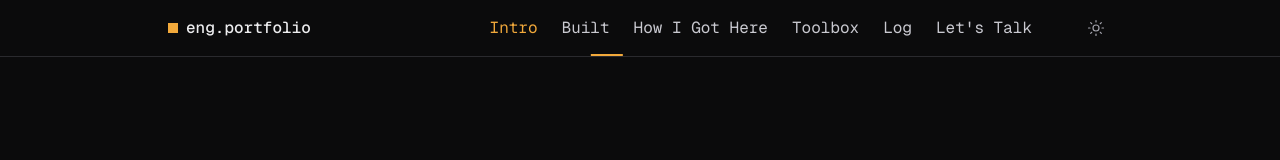
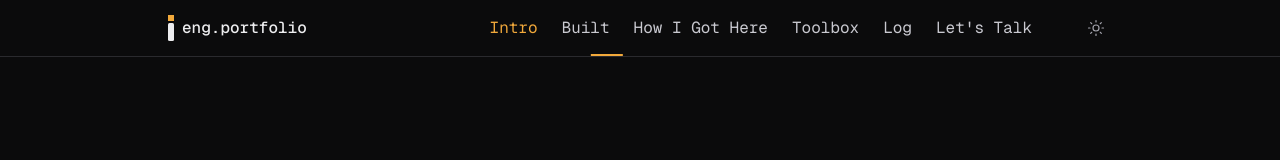
Before and after one commit to IshakAbdiazizHussen/Ishak-Abdiaziz----Portfolio, a Next.js app in the folder frontend/: page / in a window 1280 px wide. Shown: the top 160 px of the page. Built offline with nearby package versions, Linux system fonts and the light colour scheme; no server answers.

Commit message:
bring there my logo which stand my name of Ishak.I

```diff
--- a/frontend/components/Nav.module.css
+++ b/frontend/components/Nav.module.css
@@ -36,11 +36,25 @@
   white-space: nowrap;
 }
 
+/* Stylised lowercase "i": amber square tittle over a light stem. */
 .mark {
-  display: block;
-  width: 0.625rem;
-  height: 0.625rem;
+  display: flex;
+  flex-direction: column;
+  align-items: center;
+  gap: 2px;
+}
+
+.markDot {
+  width: 6px;
+  height: 6px;
   background: var(--accent-warm);
+}
+
+.markStem {
+  width: 6px;
+  height: 18px;
+  background: var(--text);
+  border-radius: 1.5px;
 }
 
 .right {
--- a/frontend/components/Nav.tsx
+++ b/frontend/components/Nav.tsx
@@ -56,7 +56,10 @@ export function Nav() {
     <header className={styles.bar}>
       <div className={styles.inner} ref={innerRef}>
         <Link href="/" className={styles.brand} aria-label="eng.portfolio — home">
-          <span className={styles.mark} aria-hidden="true" />
+          <span className={styles.mark} aria-hidden="true">
+            <span className={styles.markDot} />
+            <span className={styles.markStem} />
+          </span>
           eng.portfolio
         </Link>
 
```
